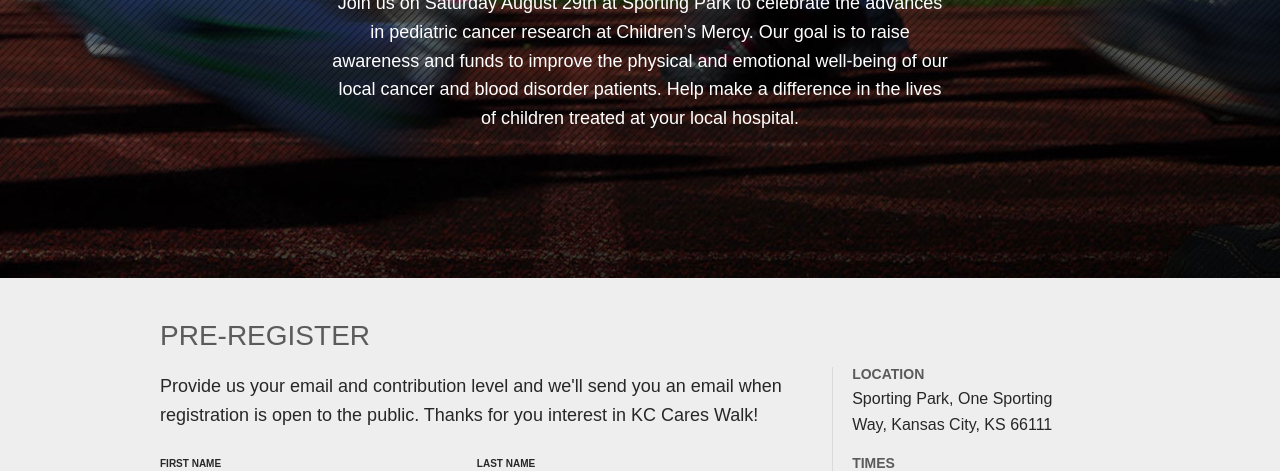
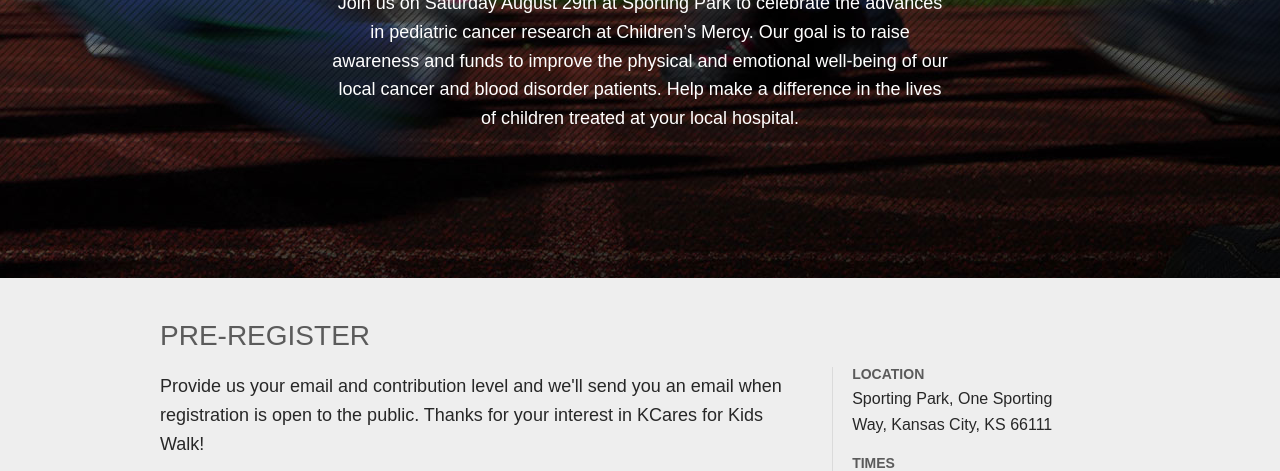
Before and after one commit to cremalab/kc-cares-walk, a plain HTML site: page index.html in a window 1280 px wide. Shown: the part 291-762 px from the top of the page. Drawn offline with nearby package versions, Linux system fonts and the light colour scheme; a script that the page names is missing.

Commit message:
type change

```diff
--- a/index.html
+++ b/index.html
@@ -48,7 +48,7 @@
 		<h2>Pre-register</h2>
 		<br>
 		<div class="three-fourth">
-			<p>Provide us your email and contribution level and we'll send you an email when registration is open to the public. Thanks for you interest in KC Cares Walk!</p>
+			<p>Provide us your email and contribution level and we'll send you an email when registration is open to the public. Thanks for your interest in KCares for Kids Walk!</p>
 			<br>
 			<form action="" class="form" id="pre-register-form">
         <input type="hidden" name="add_group_ids" value="50003" />
```
